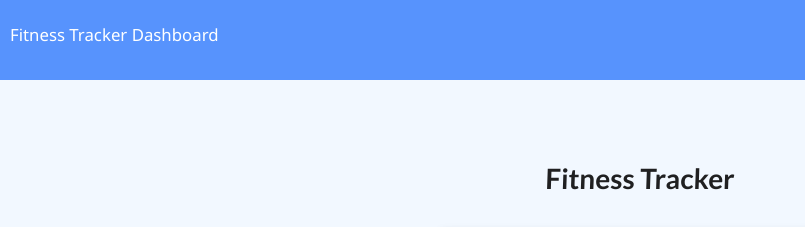
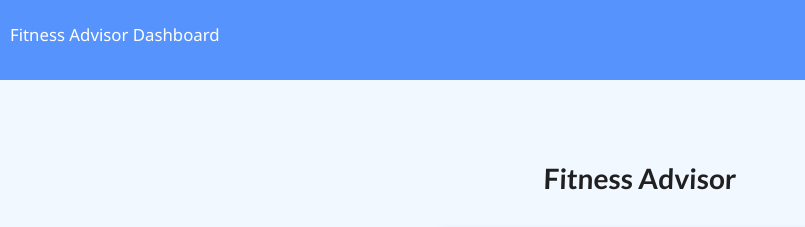
Before and after one commit to brhestir/fitness-advisor, a website: page public/exercise.html in a window 1280 px wide. Shown: the top 227 px of the page, 0-805 px from the left. Drawn offline with nearby package versions, Linux system fonts and the light colour scheme; no server answers.

Commit message:
Added exercise.html

```diff
--- a/public/exercise.html
+++ b/public/exercise.html
@@ -7,17 +7,17 @@
   <meta http-equiv="X-UA-Compatible" content="ie=edge" />
   <link rel="stylesheet" href="https://cdnjs.cloudflare.com/ajax/libs/semantic-ui/2.4.1/semantic.min.css" />
   <link rel="stylesheet" href="style.css" />
-  <title>Fitness Tracker</title>
+  <title>Fitness Advisor</title>
 </head>
 
 <body>
   <nav>
-    <a href="/">Fitness Tracker</a>
+    <a href="/">Fitness Advisor</a>
     <a href="/stats">Dashboard</a>
   </nav>
   <div class="wrapper">
     <header>
-      <h1>Fitness Tracker</h1>
+      <h1>Fitness Advisor</h1>
     </header>
     <div class="ui container exercise">
       <div class="ui raised card m-auto">
```
